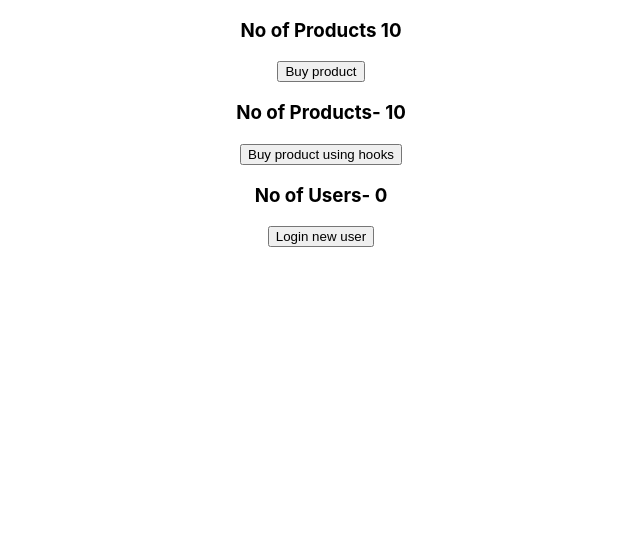
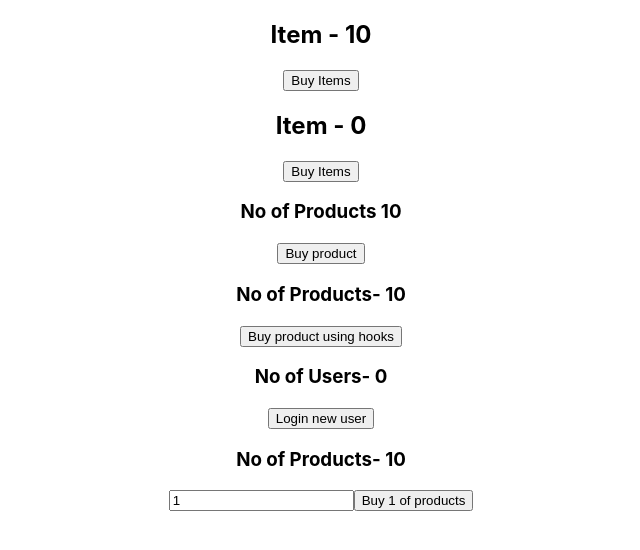
Before and after one commit to thisismemukul/redux, a React (Create React App) app: page / in a window 1280 px wide. Shown: the top 550 px of the page, without its empty margins (319-959 px from the left). Built offline with nearby package versions, Linux system fonts and the light colour scheme.

Commit message:
Item Container

```diff
--- a/src/App.js
+++ b/src/App.js
@@ -5,14 +5,19 @@
 import ProductContainer from './components/ProductContainer';
 import HooksProductContainer from './components/HooksProductContainer';
 import LoginContainer from './components/LoginContainer';
+import NewProductContainer from './components/NewProductContainer';
+import ItemContainer from './components/ItemContainer';
 
 const App = () => {
   return (
     <Provider store={store}>
       <div className='App'>
+        <ItemContainer product />
+        <ItemContainer />
         <ProductContainer />
         <HooksProductContainer />
         <LoginContainer />
+        <NewProductContainer />
       </div>
     </Provider>
   )
--- /dev/null
+++ b/src/components/ItemContainer.js
@@ -0,0 +1,38 @@
+import React from 'react'
+import { connect } from 'react-redux'
+import { GetProductAction, loginRequest } from '../redux'
+
+const ItemContainer = (props) => {
+    return (
+        <>
+            <h2>Item - {props.item}</h2>
+            <div>
+                <button onClick={props.buyItem}>Buy Items</button>
+            </div>
+        </>
+    )
+}
+
+const mapStateToProps = (state, ownProps) => {
+    const itemState = ownProps.product
+        ? state.product.numOfProducts
+        : state.auth.numOfUsers
+    return {
+        item: itemState
+    }
+}
+
+const mapDispatchToProps = (dispatch, ownProps) => {
+    const dispatchFunction = ownProps.product
+        ? () => dispatch(GetProductAction())
+        : () => dispatch(loginRequest())
+    return {
+        buyItem: dispatchFunction
+    }
+}
+
+export default connect(
+    // pass null to mapStateToProps if you don't want to use mapStateToProps
+    mapStateToProps,
+    mapDispatchToProps
+)(ItemContainer)
--- /dev/null
+++ b/src/components/NewProductContainer.js
@@ -0,0 +1,18 @@
+import React,{useState} from 'react'
+import { useSelector, useDispatch } from 'react-redux'
+import { GetProductAction } from  '../redux'
+
+const NewProductContainer = () => {
+    const [number, setNumber] = useState(1)
+    const numOfProducts = useSelector(state => state.product.numOfProducts)
+    const dispatch = useDispatch();
+    return (
+        <>
+            <h3>No of Products- {numOfProducts}</h3>
+            <input type="text" value={number} onChange={(e)=>setNumber(e.target.value)}/>
+            <button onClick={()=>dispatch(GetProductAction(number))}>Buy {number} of products </button>
+        </>
+    )
+}
+
+export default NewProductContainer
--- a/src/redux/products/productActions.js
+++ b/src/redux/products/productActions.js
@@ -1,6 +1,7 @@
 import { ProductConstant } from "./productConstants";
-export const GetProductAction = () => {
+export const GetProductAction = (number = 1) => {
     return {
         type: ProductConstant.GET_ALL_PRODUCT_REQUEST,
+        payload: number,
     }
 }
--- a/src/redux/products/productReducer.js
+++ b/src/redux/products/productReducer.js
@@ -12,7 +12,7 @@
         case ProductConstant.GET_ALL_PRODUCT_REQUEST:
             return {
                 ...state,
-                numOfProducts: state.numOfProducts - 1,
+                numOfProducts: state.numOfProducts - action.payload,
                 loading: true,
             }
         default:
```
